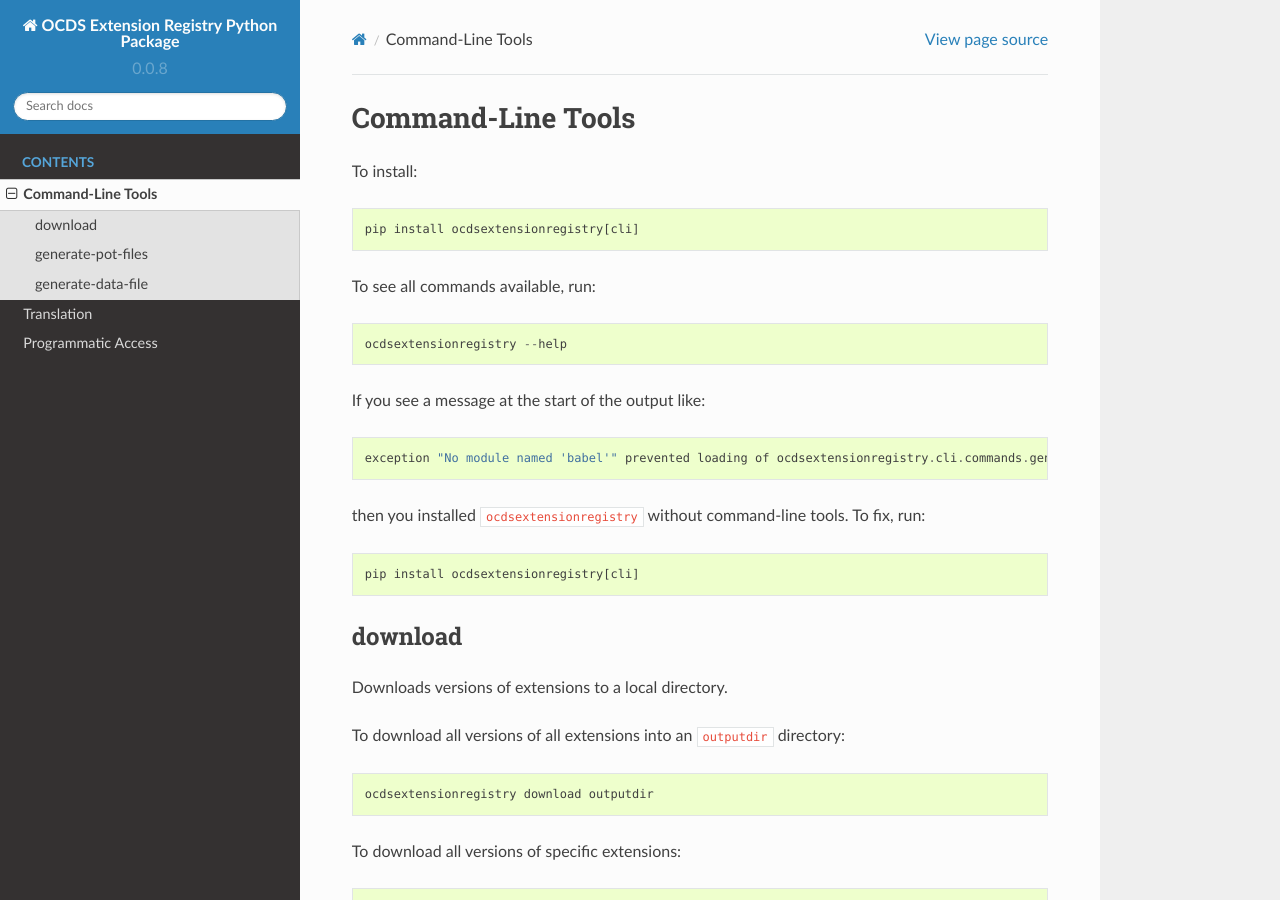
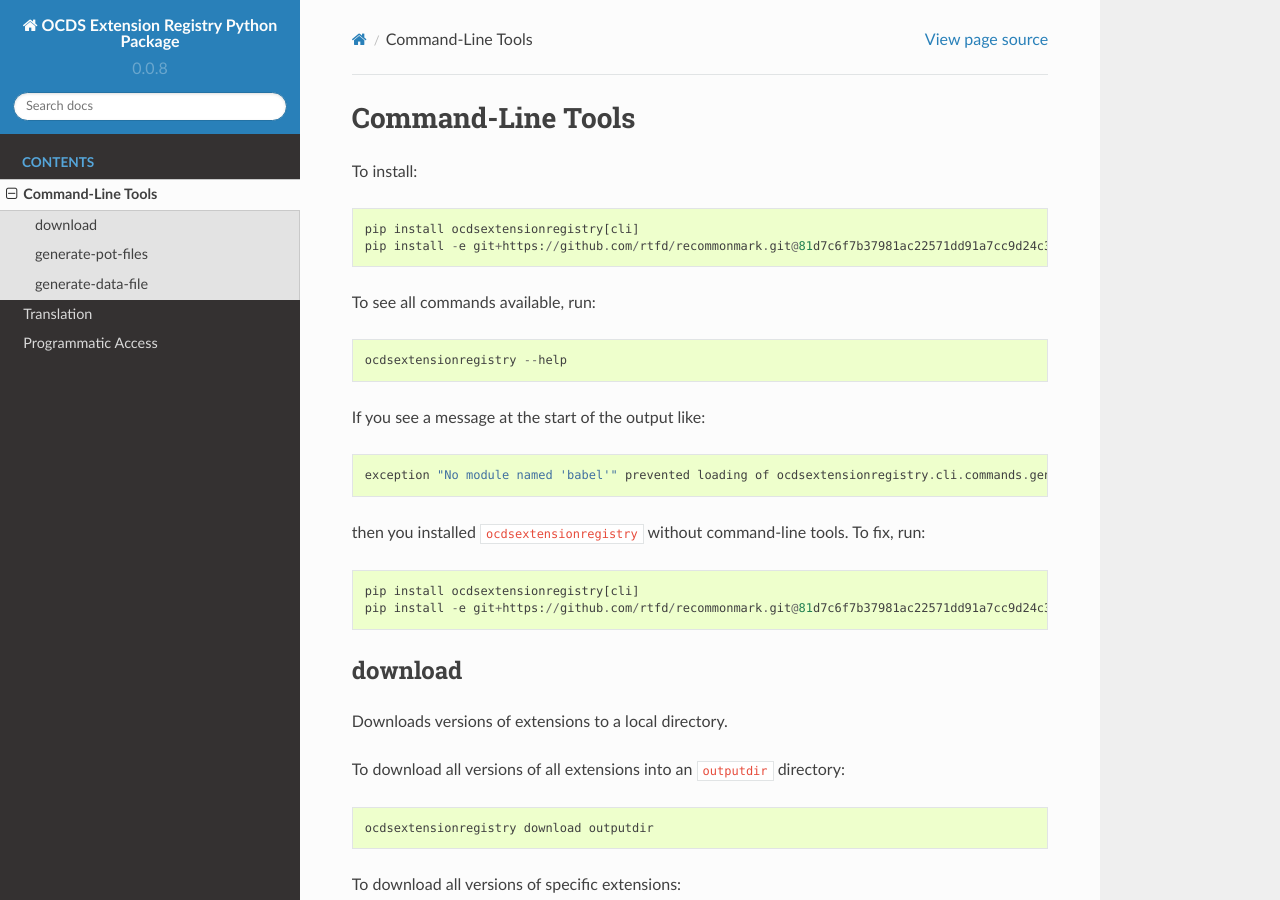
Before and after one commit to open-contracting/extension_registry.py, a Sphinx documentation site: the page built from docs/cli.rst, in a window 1280 px wide and 900 px high. Built offline with Sphinx 7.4.7 and the Read the Docs theme 2.0.0, drawn with Linux system fonts in a browser that asks for light colours.

Commit message:
Add recommonmark to installation instructions

```diff
--- a/README.rst
+++ b/README.rst
@@ -15,6 +15,7 @@ The command-line tools have additional requirements, including Sphinx. To instal
 To install with command-line tools::
 
     pip install ocdsextensionregistry[cli]
+    pip install -e git+https://github.com/rtfd/recommonmark.git@81d7c6f7b37981ac22571dd91a7cc9d24c3e66a1#egg=recommonmark
 
 To see all commands available, run::
 
--- a/docs/cli.rst
+++ b/docs/cli.rst
@@ -4,6 +4,7 @@ Command-Line Tools
 To install::
 
     pip install ocdsextensionregistry[cli]
+    pip install -e git+https://github.com/rtfd/recommonmark.git@81d7c6f7b37981ac22571dd91a7cc9d24c3e66a1#egg=recommonmark
 
 To see all commands available, run::
 
@@ -16,6 +17,7 @@ If you see a message at the start of the output like::
 then you installed ``ocdsextensionregistry`` without command-line tools. To fix, run::
 
     pip install ocdsextensionregistry[cli]
+    pip install -e git+https://github.com/rtfd/recommonmark.git@81d7c6f7b37981ac22571dd91a7cc9d24c3e66a1#egg=recommonmark
 
 download
 --------
--- a/docs/translation.rst
+++ b/docs/translation.rst
@@ -7,6 +7,7 @@ Setup
 Install this package with command-line tools as well as ``sphinx-intl`` and ``transifex-client``::
 
     pip install ocdsextensionregistry[cli] 'sphinx-intl<1' transifex-client
+    pip install -e git+https://github.com/rtfd/recommonmark.git@81d7c6f7b37981ac22571dd91a7cc9d24c3e66a1#egg=recommonmark
 
 Create a `~/.transifexrc <https://docs.transifex.com/client/client-configuration#%7E/-transifexrc>`__ file (replace ``USERNAME`` and ``PASSWORD``)::
 
```
